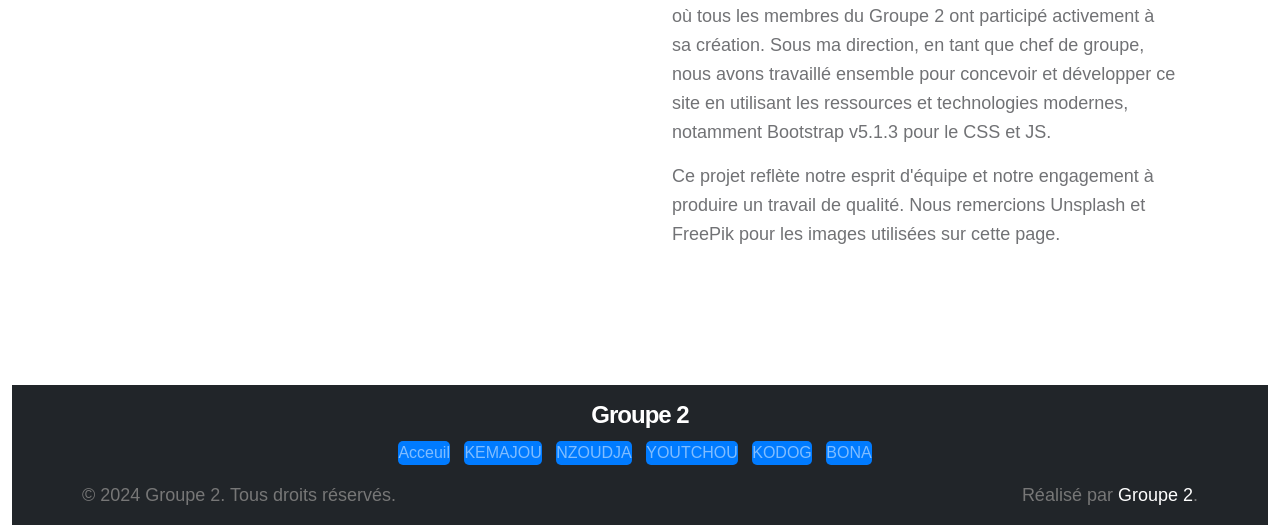
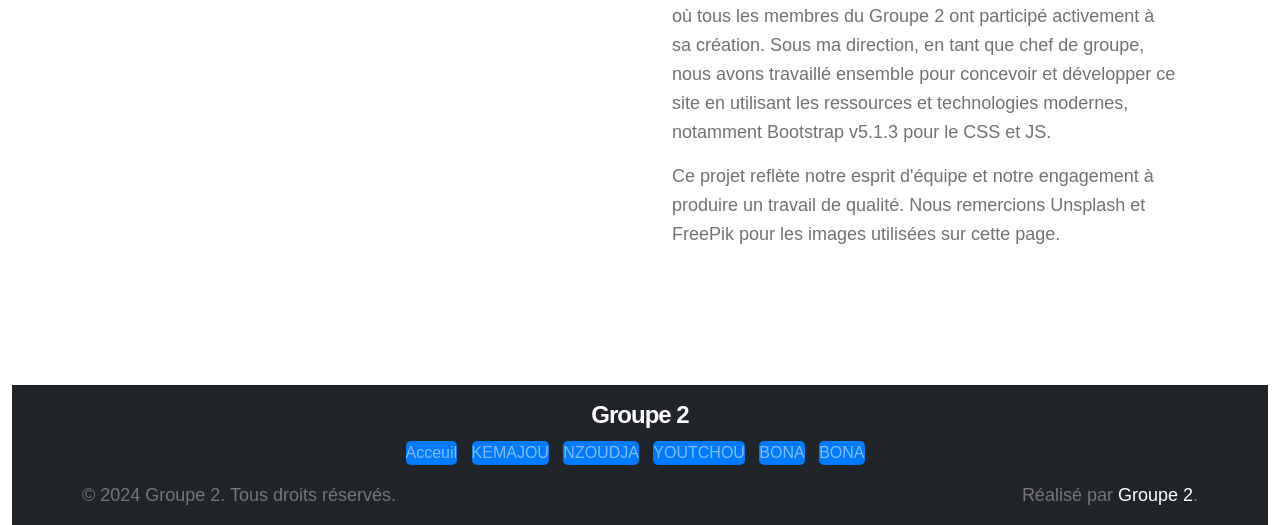
Before and after one commit to Kemajou-Oswald/Projet-Groupe-2, a plain HTML site: page KEMAJOU.html in a window 1280 px wide. Shown: the part 693-1218 px from the top of the page. Drawn offline with nearby package versions, Linux system fonts and the light colour scheme.

Commit message:
Création de la page KODOG dans la branche KODOG

```diff
--- a/KEMAJOU.html
+++ b/KEMAJOU.html
@@ -82,8 +82,9 @@
                         <a class="btn btn-link text-white-50" href="KEMAJOU.html">KEMAJOU</a>
                         <a class="btn btn-link text-white-50" href="KHARIS.html">NZOUDJA</a>
                         <a class="btn btn-link text-white-50" href="YOUTCHOU.html">YOUTCHOU</a>
-                        <a class="btn btn-link text-white-50" href="#">KODOG</a>
                         <a class="btn btn-link text-white-50" href="Bona.html">BONA</a>
+                        <a class="btn btn-link text-white-50" href="KODOG.html">BONA</a>
+
                     </div>
                 </div>
                 <div class="row">
```
Also changed, not shown: KHARIS.html (+1 -1 lines), YOUTCHOU.html (+1 -1 lines).
